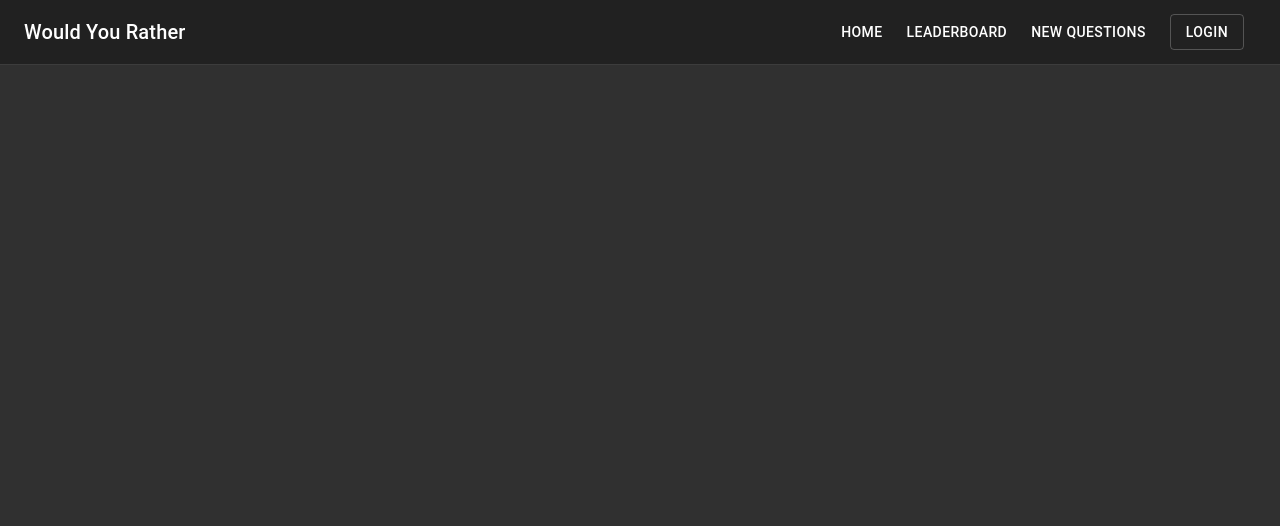
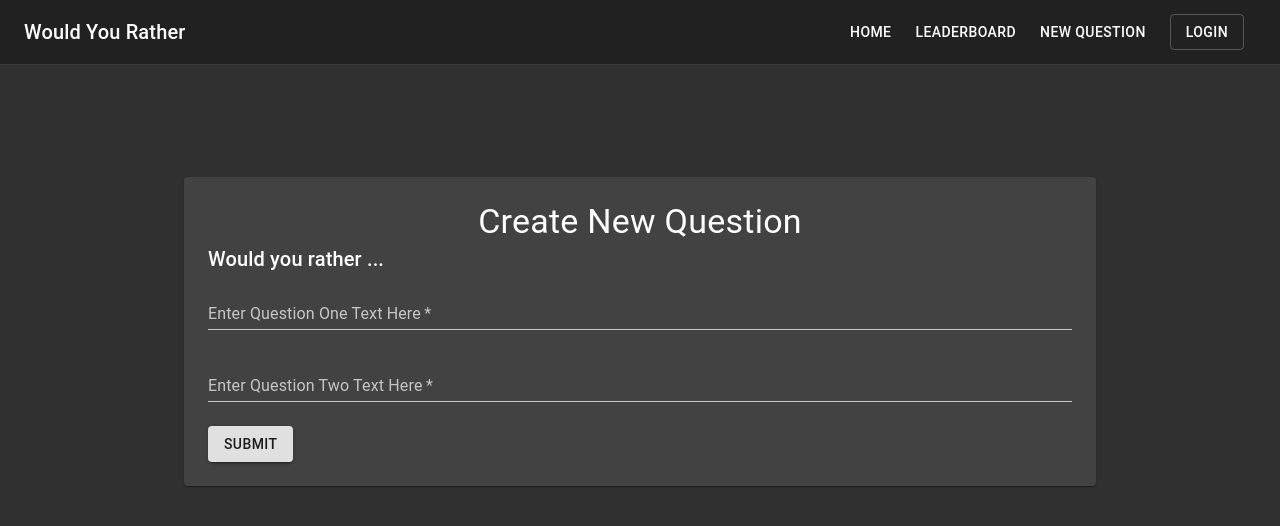
Before and after one commit to trentschnee/would-you-rather, a React (Create React App) app: page /newQuestion in a window 1280 px wide. Shown: the top 526 px of the page. Built offline with nearby package versions, Linux system fonts and the light colour scheme.

Commit message:
feat: Add NewQuestion UI

```diff
--- a/src/components/App.js
+++ b/src/components/App.js
@@ -10,6 +10,7 @@ import { ThemeProvider } from "@material-ui/styles";
 import Navbar from "./Navbar";
 import Leaderboard from "./Leaderboard";
 import QuestionPage from "./QuestionPage"
+import NewQuestion from "./NewQuestion"
 const theme = createMuiTheme({
   palette: {
     type: "dark"
@@ -49,6 +50,7 @@ class App extends React.Component {
                   <Route path="/" exact component={Home}></Route>
                   <Route path="/question/:id" component={QuestionPage}/>
                   <Route path="/leaderboard" component={Leaderboard} />
+                  <Route path="/newQuestion" component={NewQuestion} />
                   </Container>
 
          </div>
--- a/src/components/Navbar.js
+++ b/src/components/Navbar.js
@@ -56,10 +56,10 @@ class Navbar extends React.Component {
             <Link
               variant="button"
               color="textPrimary"
-              href="#"
+              href="/newquestion"
               className={classes.link}
             >
-              New Questions
+              New Question
             </Link>
           </nav>
           <Button href="#" variant="outlined" className={classes.link}>
--- /dev/null
+++ b/src/components/NewQuestion.js
@@ -0,0 +1,54 @@
+// Going to be getting the id
+
+import React, {Component} from 'react';
+import {connect} from 'react-redux'
+import { withStyles } from "@material-ui/core/styles";
+import { Paper,Typography,Grid,TextField,Button,Checkbox } from "@material-ui/core";
+const useStyles = theme =>(
+  {
+    paper: {
+      marginTop: theme.spacing(3),
+      marginBottom: theme.spacing(3),
+      padding: theme.spacing(2),
+      [theme.breakpoints.up(600 + theme.spacing(3) * 2)]: {
+        marginTop: theme.spacing(6),
+        marginBottom: theme.spacing(6),
+        padding: theme.spacing(3),
+      },
+    },
+  }
+);
+class NewQuestion extends Component {
+render(){
+    const {id,classes} = this.props;
+    console.log(this.props,"<-Test")
+    return( <Paper p={2} className={classes.paper}>
+        <Typography component="h1" variant="h4" align="center">
+          Create New Question
+        </Typography>
+        <Typography variant="h6" gutterBottom>
+        Would you rather ...
+      </Typography>
+      <Grid container spacing={3}>
+        <Grid item xs={12} md={12}>
+          <TextField required id="questOne" label="Enter Question One Text Here" fullWidth />
+        </Grid>
+        <Grid item xs={12} md={12}>
+          <TextField required id="questTwo" label="Enter Question Two Text Here" fullWidth />
+        </Grid>
+        <Grid item xs={12}>
+        <Button variant="contained">Submit</Button>
+        </Grid>
+      </Grid>
+
+      </Paper>)
+}
+
+}
+function mapStateToProps({authedUser,questions,users},props){
+    const {id} = props.match.params
+return{
+    id,
+}
+}
+export default connect(mapStateToProps)(withStyles(useStyles)(NewQuestion));
--- a/src/components/cards/Question.js
+++ b/src/components/cards/Question.js
@@ -50,7 +50,7 @@ class Question extends Component {
     else{
       return (
 
-           <Grid item key={id} xs={6} sm={6} md={6}>
+           <Grid item key={id} xs={12} sm={12} md={12}>
 
                 <Link href={`/question/${id}`}><Paper className={classes.paper}>
           <Grid container spacing={2}>
@@ -59,7 +59,7 @@ class Question extends Component {
                 <img className={classes.img} alt="complex" src={avatarURL} />
               </ButtonBase>
             </Grid>
-            <Grid item xs={12} sm container>
+            <Grid item xs={4} sm container>
                 <Grid item xs>
                   <Typography gutterBottom variant="subtitle1">
                     {name} Asks..
```
